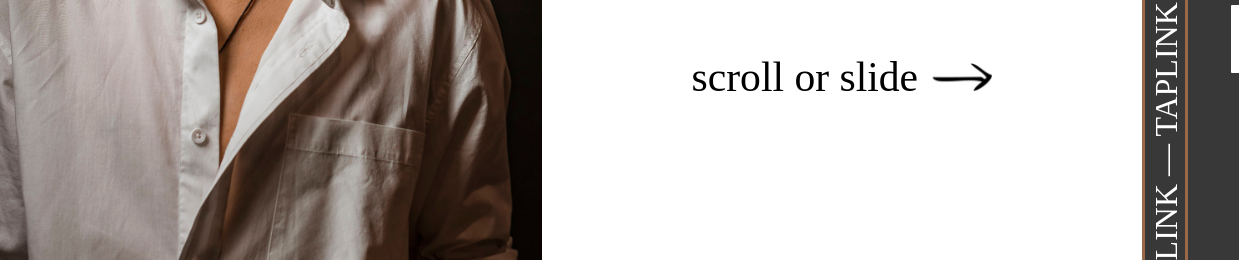
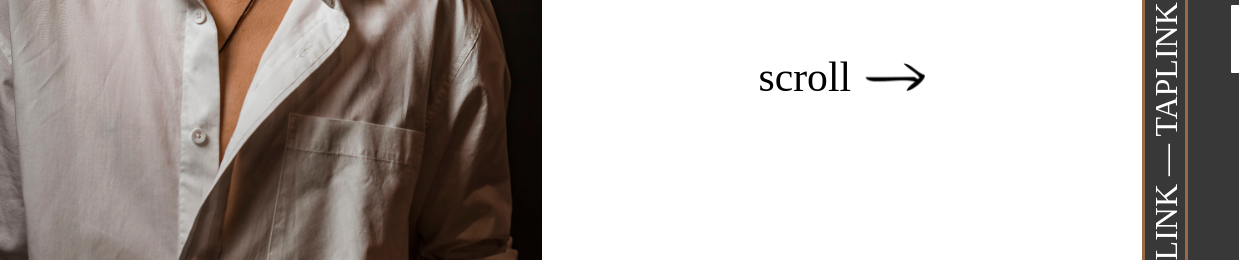
Before and after one commit to zababurinph/site0.2, a website built with webpack: page src/index.html in a window 1280 px wide. Shown: the part 540-804 px from the top of the page, 0-1239 px from the left. Built offline with nearby package versions, Linux system fonts and the light colour scheme.

Commit message:
css-well-done_withoutScrollX

```diff
--- a/src/js/main.js
+++ b/src/js/main.js
@@ -20,7 +20,7 @@ window.addEventListener('load', () => {
 
         evt.preventDefault();
 
-        if (scrollBeforeGallery || scrollAfterGallery) { offsetX -= evt.deltaY * deltaV;  }
+        if (scrollBeforeGallery || scrollAfterGallery) offsetX -= evt.deltaY * deltaV
         else offsetY -= evt.deltaY * deltaV;
 
         if (offsetX > 0) offsetX = 0;
@@ -28,12 +28,12 @@ window.addEventListener('load', () => {
         if (offsetX < offsetGallery && scrollBeforeGallery) { scrollBeforeGallery = false; offsetX = offsetGallery };
         if (offsetX > offsetGallery && scrollAfterGallery) { scrollAfterGallery = false; offsetX = offsetGallery };
 
-        if (offsetY > 0 && !scrollBeforeGallery) {offsetY = 0; scrollBeforeGallery = true }
+        if (offsetY > 0 && !scrollBeforeGallery) { offsetY = 0; scrollBeforeGallery = true }
         if (offsetY < -deltaH && !scrollAfterGallery) { offsetY = -deltaH; scrollAfterGallery = true }
 
         scrollContainer.style.transform = `translateX(${offsetX}px)`;
         scrollGallery.style.transform = `translateY(${offsetY}px)`;
 
-        console.log(offsetX, offsetY, scrollBeforeGallery, scrollAfterGallery);
+        // console.log(offsetX, offsetY, scrollBeforeGallery, scrollAfterGallery);
     });
 });
--- a/src/scss/parts/_styles.scss
+++ b/src/scss/parts/_styles.scss
@@ -11,7 +11,7 @@ body {
 main {
     display: flex;
     height: 100vh;
-    transition: all 0.1s;
+    transition: all 0.5s;
 }
 
 .separator {
--- a/src/views/main.html
+++ b/src/views/main.html
@@ -8,7 +8,7 @@
             <h1 class="port">портретный фотограф</h1>
         </div>
         <div class="div_sos">
-            <span class="sos">scroll or slide</span>
+            <span class="sos">scroll</span>
             <img class="strelka" src="../images/strelka.png" alt="server lost">
         </div>
     </div>
```
